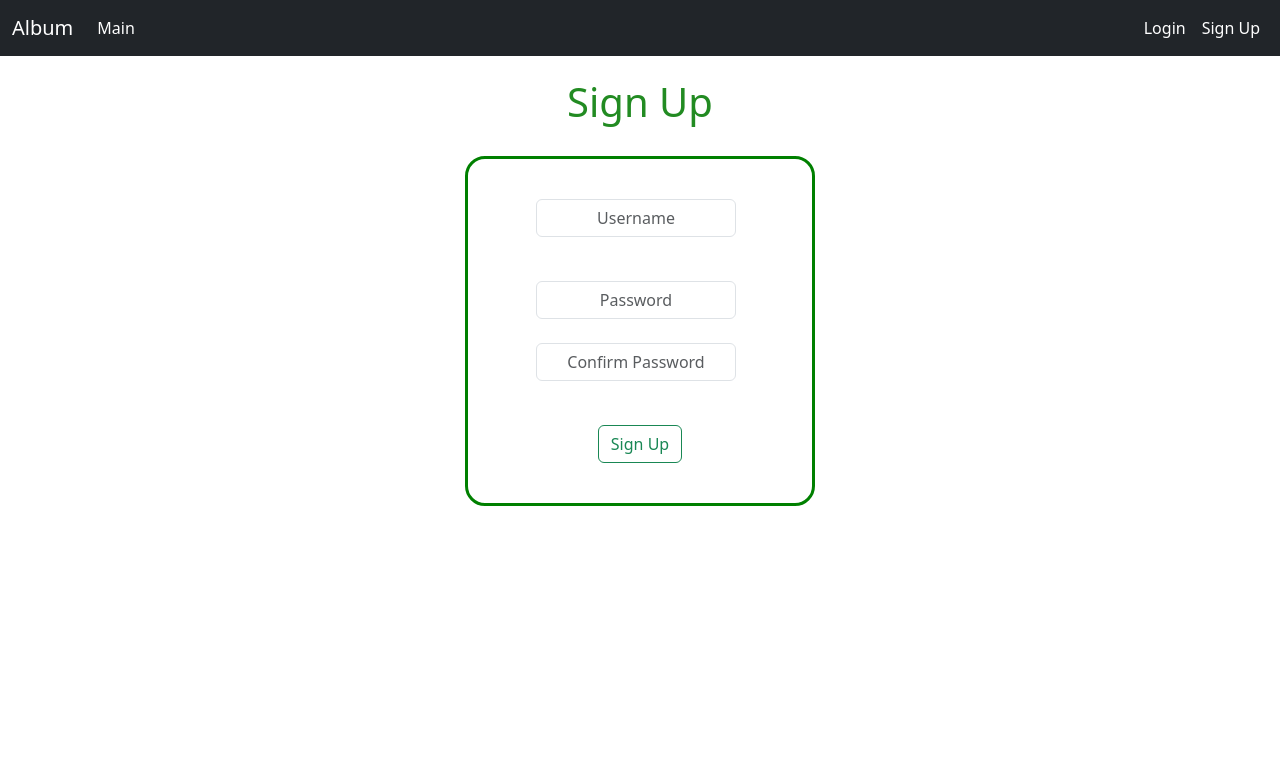
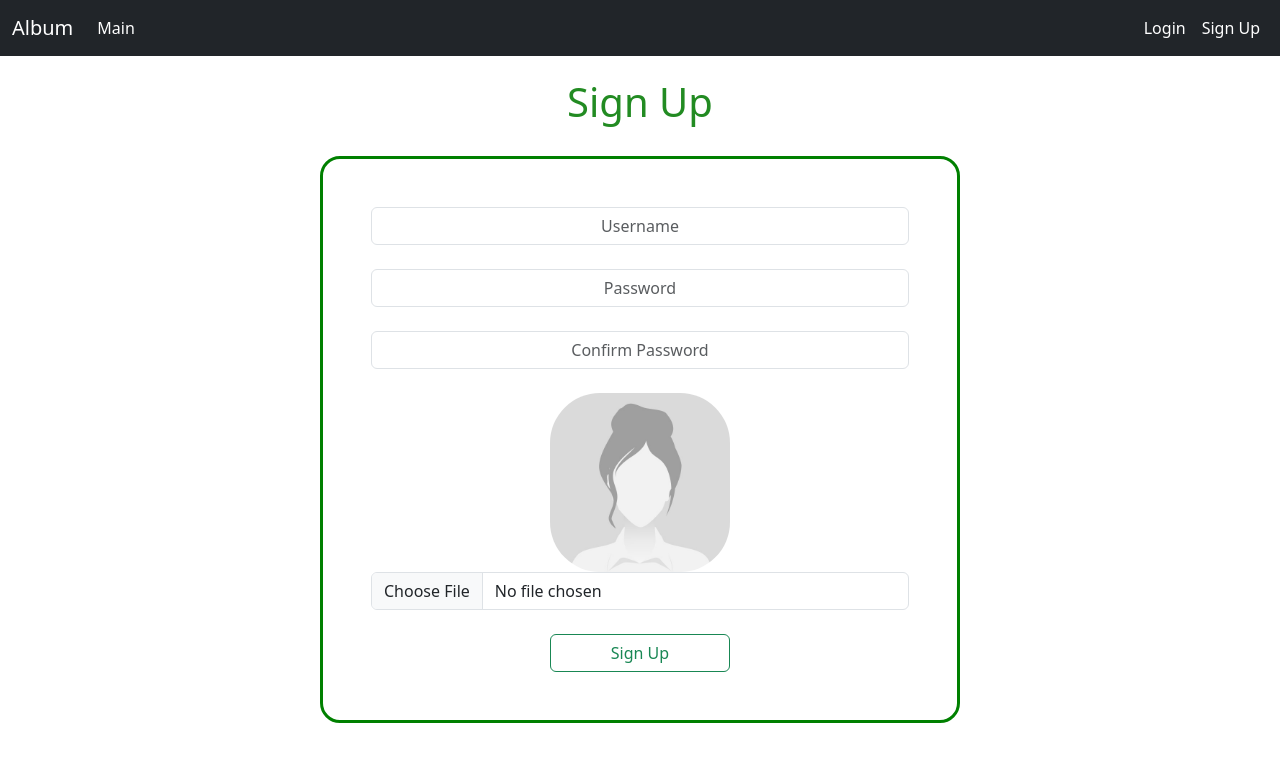
Before and after one commit to Khajiitspy/CoolAlbumWebsite, a website: page SignUp.html in a window 1280 px wide. Drawn offline with Linux system fonts and the light colour scheme.

Commit message:
Some changes to the sign up window

```diff
--- a/SignUp.html
+++ b/SignUp.html
@@ -16,24 +16,40 @@
 
     <h1 style="font-size: 30pt; color: forestgreen; text-align: center; margin: 30px" class="my-color my-center">Sign Up</h1>
 
-    <div class="my-container Center-Container" style="width: 350px">
-        <form>
-            <div class="Center-Container" style="margin: 20px">
-                <input style="width: 200px;" class="form-control me-2 my-center" type="Username" placeholder="Username" aria-label="Username">
-            </div>
+    <div class="mt-2">
+        <form class="col-sm-8 col-md-6 col-lg-6 offset-lg-3 offset-md-3 offset-sm-2 my-container p-5">
+
+            <input class="form-control my-center" type="Username" placeholder="Username" aria-label="Username">
             <br />
-            <div class="Center-Container">
-                <input style="width: 200px;" class="form-control me-2 my-center" type="password" placeholder="Password" aria-label="Password">
-            </div>
+            <input class="form-control my-center" type="password" placeholder="Password" aria-label="Password">
             <br />
-            <div class="Center-Container">
-                <input style="width: 200px;" class="form-control me-2 my-center" type="password" placeholder="Confirm Password" aria-label="Confirm Password">
-            </div>
+            <input class="form-control my-center" type="password" placeholder="Confirm Password" aria-label="Confirm Password">
             <br />
-            <div class="Center-Container" style="margin: 20px">
-                <button class="btn btn-outline-success" type="submit">Sign Up</button>
-            </div>
+            <label for="AvatarPhoto" class="col-4 offset-4">
+                <img src="Images/EmptyAvatar.jpg" style="max-width: 100%; max-height:100%; cursor:pointer; border-radius:50px;" id="AvatarImage" />
+            </label>
+            <br />
+
+            <input class="form-control" type="file" placeholder="Choose File" aria-label="Choose File" id="AvatarPhoto">
+            <br />
+
+            <button class="btn btn-outline-success col-4 offset-4" type="submit">Sign Up</button>
         </form>
     </div>
+
+    <script src="/js/bootstrap.bundle.min.js"></script>
+
+    <script>
+        const photo = document.getElementById("AvatarPhoto");
+        photo.onchange = (e) => {
+            const file = e.target.files[0];
+            if (file) {
+                document.getElementById("AvatarImage").src = URL.createObjectURL(file);
+/*                console.log("Your photo: ", URL.createObjectURL(file));*/
+            }
+        }
+        console.log("Hello World!");
+
+    </script>
 </body>
 </html>
```
Also changed, not shown: DC.html (+2 -0 lines), ESO.html (+2 -0 lines), LoginPage.html (+8 -11 lines), index.html (+2 -0 lines), Images/EmptyAvatar.jpg (added).
